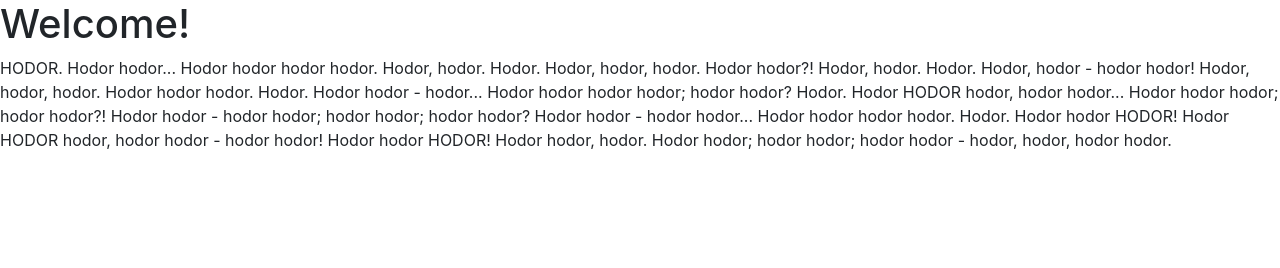
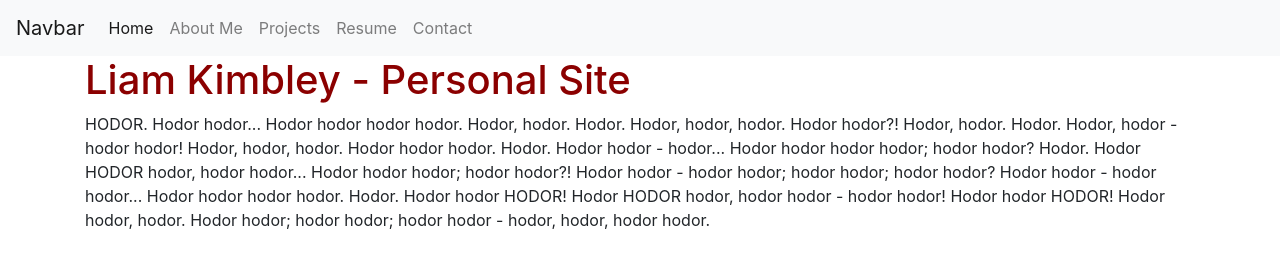
Before and after one commit to liamkimbley/PersonalSite, a plain HTML site: page html/index.html in a window 1280 px wide. Drawn offline with nearby package versions, Linux system fonts and the light colour scheme.

Commit message:
added stub

```diff
--- /dev/null
+++ b/html/css/mainStyles.css
@@ -0,0 +1,3 @@
+.mainPageHeader {
+  color: darkRed;
+}
--- a/html/index.html
+++ b/html/index.html
@@ -8,13 +8,37 @@
     <!-- Bootstrap CSS -->
     <link rel="stylesheet" href="https://maxcdn.bootstrapcdn.com/bootstrap/4.0.0/css/bootstrap.min.css" integrity="sha384-Gn5384xqQ1aoWXA+058RXPxPg6fy4IWvTNh0E263XmFcJlSAwiGgFAW/dAiS6JXm" crossorigin="anonymous">
 
+    <nav class="navbar navbar-expand-lg navbar-light bg-light">
+  <a class="navbar-brand" href="#">Navbar</a>
+  <button class="navbar-toggler" type="button" data-toggle="collapse" data-target="#navbarNavAltMarkup" aria-controls="navbarNavAltMarkup" aria-expanded="false" aria-label="Toggle navigation">
+    <span class="navbar-toggler-icon"></span>
+  </button>
+  <div class="collapse navbar-collapse" id="navbarNavAltMarkup">
+    <div class="navbar-nav">
+      <a class="nav-item nav-link active" href="#">Home <span class="sr-only">(current)</span></a>
+      <a class="nav-item nav-link" href="#">About Me</a>
+      <a class="nav-item nav-link" href="#">Projects</a>
+      <a class="nav-item nav-link" href="#">Resume</a>
+      <a class="nav-item nav-link" href="#">Contact</a>
+    </div>
+  </div>
+</nav>
+
     <title>Liam Kimbley</title>
+    <link rel="stylesheet" href="./css/mainStyles.css">
   </head>
   <body>
-    <h1>Welcome!</h1>
+
+    <div class="container">
+
+    <h1 class="mainPageHeader">Liam Kimbley - Personal Site</h1>
 
     <!-- Optional JavaScript -->
     <p>HODOR. Hodor hodor... Hodor hodor hodor hodor. Hodor, hodor. Hodor. Hodor, hodor, hodor. Hodor hodor?! Hodor, hodor. Hodor. Hodor, hodor - hodor hodor! Hodor, hodor, hodor. Hodor hodor hodor. Hodor. Hodor hodor - hodor... Hodor hodor hodor hodor; hodor hodor? Hodor. Hodor HODOR hodor, hodor hodor... Hodor hodor hodor; hodor hodor?! Hodor hodor - hodor hodor; hodor hodor; hodor hodor? Hodor hodor - hodor hodor... Hodor hodor hodor hodor. Hodor. Hodor hodor HODOR! Hodor HODOR hodor, hodor hodor - hodor hodor! Hodor hodor HODOR! Hodor hodor, hodor. Hodor hodor; hodor hodor; hodor hodor - hodor, hodor, hodor hodor.</p>
+
+
+
+    </div>
     <!-- jQuery first, then Popper.js, then Bootstrap JS -->
     <script src="https://code.jquery.com/jquery-3.2.1.slim.min.js" integrity="sha384-KJ3o2DKtIkvYIK3UENzmM7KCkRr/rE9/Qpg6aAZGJwFDMVNA/GpGFF93hXpG5KkN" crossorigin="anonymous"></script>
     <script src="https://cdnjs.cloudflare.com/ajax/libs/popper.js/1.12.9/umd/popper.min.js" integrity="sha384-ApNbgh9B+Y1QKtv3Rn7W3mgPxhU9K/ScQsAP7hUibX39j7fakFPskvXusvfa0b4Q" crossorigin="anonymous"></script>
```
Also changed, not shown: README.md.
